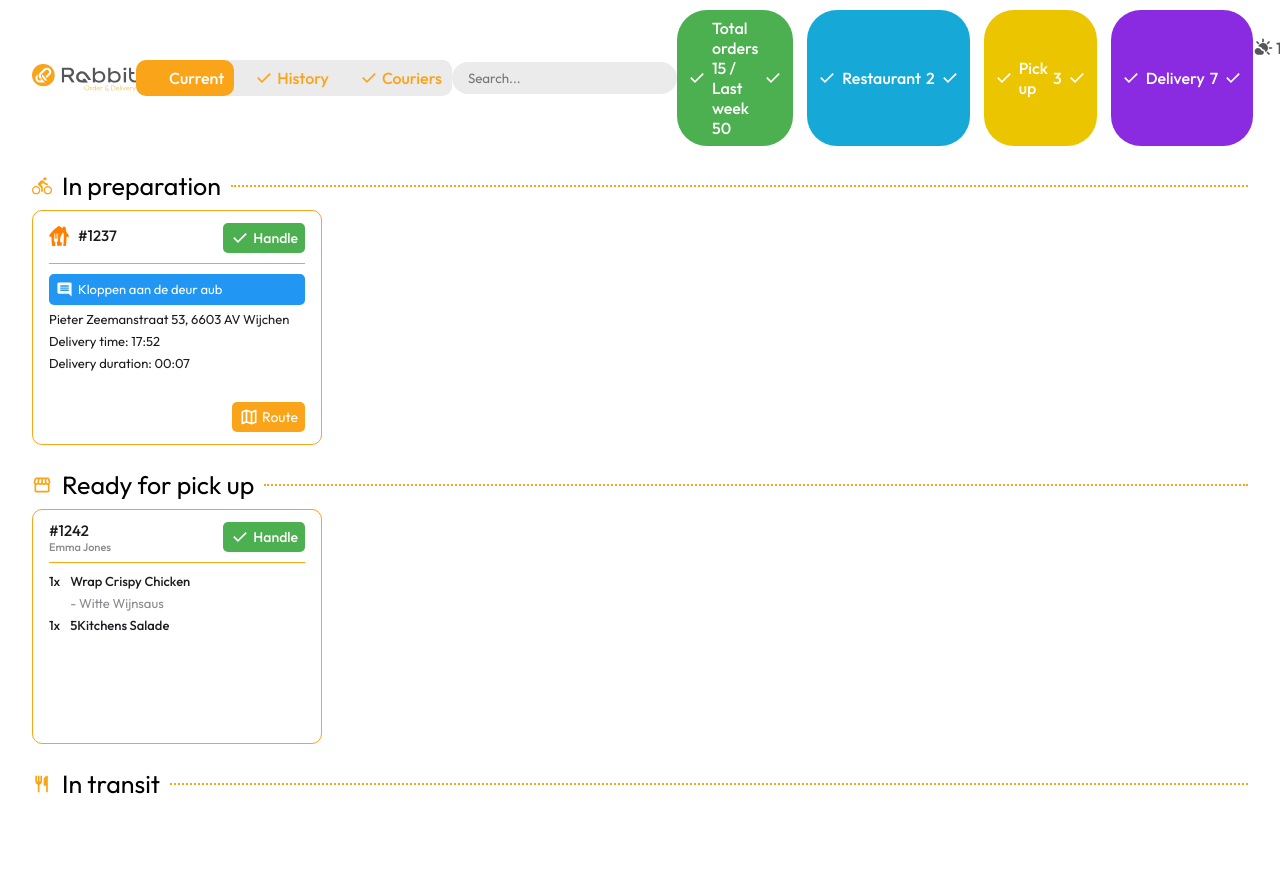
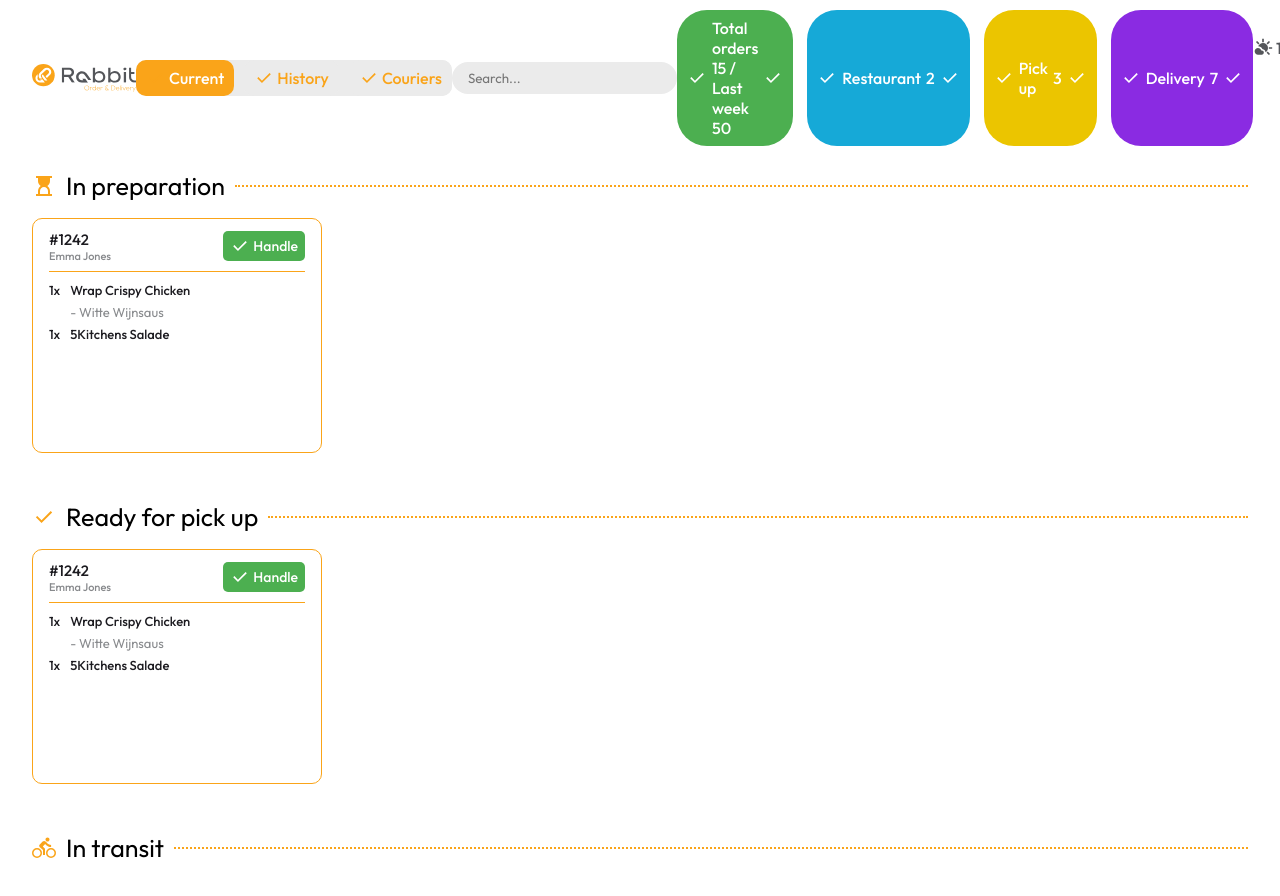
Before and after one commit to IzzetGunturk/orderscreenrabbitorderdelivery, an Angular app: page /floormanager in a window 1280 px wide. Shown: the top 896 px of the page. Before the commit the page ends 818 px from the top, so only its background shows below. Built offline with nearby package versions, Linux system fonts and the light colour scheme.

Commit message:
fixed container height and icons

```diff
--- a/src/app/floormanager/floormanager.component.html
+++ b/src/app/floormanager/floormanager.component.html
@@ -53,22 +53,20 @@
   <!-- In preparation -->
   <div class="orderscheme">
     <div class="titletypeorder">
-      <app-svgicons [selectedSvg]="'delivery'" [fillColor]="'#FAA419'"></app-svgicons>
+      <app-svgicons [selectedSvg]="'hourglass'" [fillColor]="'#FAA419'" [svgHeight]="'24px'" [svgWidth]="'24px'"></app-svgicons>
       <p>In preparation</p>
       <hr>
     </div>
     <div class="orders-container">
       <div class="ordersready">
         <div class="orders">
-          <div class="order-delivery card ready-order" *ngFor="let order of deliveryOrdersReady(); let i = index">
+          <div class="order-pickup ready-order" *ngFor="let order of pickupOrdersReady(); let i = index">
             <div class="orderheader">
-              <div class="orderid">
-                <app-svgicons [selectedSvg]="order.deliverycompanyicon" [fillColor]="'#000'" svgHeight="24px"
-                  svgWidth="24px">
-                </app-svgicons>
+              <div class="id-name">
                 <p>#{{ order.id }}</p>
+                <p class="namecustomer">{{ order.namecustomer }}</p>
               </div>
-              <div class="buttonHandle" (click)="handleOrderDelivery(i)">
+              <div class="buttonHandle" (click)="handleOrderPickup(i)">
                 <app-svgicons [selectedSvg]="'check'" [fillColor]="'#fff'"></app-svgicons>
                 <p>Handle</p>
               </div>
@@ -77,20 +75,24 @@
             <div class="orderbody">
               <div class="commentandorderinformation">
                 <div class="comment" *ngIf="order.comment">
-                  <app-svgicons [selectedSvg]="'comment'" [fillColor]="'#fff'" svgHeight="17px" svgWidth="17px">
+                  <app-svgicons [selectedSvg]="'comment'" [fillColor]="'#fff'" [svgHeight]="'16px'" [svgWidth]="'16px'">
                   </app-svgicons>
                   <p>{{ order.comment }}</p>
                 </div>
-                <div class="deliveryinformation">
-                  <p>{{ order.address }}</p>
-                  <p>{{ order.deliverytime }}</p>
-                  <p>{{ order.deliveryduration }}</p>
+                <div class="dishes" *ngFor="let dish of order.dishes | slice:0:3">
+                  <div class="amountdishes">
+                    <p>{{ dish.quantity }}x </p>
+                    <div class="dishnameoption">
+                      <p>{{ dish.name }}</p>
+                      <span *ngIf="dish.option">- {{ dish.option }}</span>
+                    </div>
+                  </div>
                 </div>
               </div>
             </div>
-            <div class="buttonRoute">
-              <app-svgicons [selectedSvg]="'map'" [fillColor]="'#fff'"></app-svgicons>
-              <p>Route</p>
+            <div class="buttonViewMore" *ngIf="order.dishes.length > 3" (click)="openModal(order)">
+              <app-svgicons [selectedSvg]="'information'" [fillColor]="'#fff'"></app-svgicons>
+              <p>View more</p>
             </div>
           </div>
         </div>
@@ -101,7 +103,7 @@
   <!-- Ready for pick up -->
   <div class="orderscheme">
     <div class="titletypeorder">
-      <app-svgicons [selectedSvg]="'pickup'" [fillColor]="'#FAA419'"></app-svgicons>
+      <app-svgicons [selectedSvg]="'check'" [fillColor]="'#FAA419'" [svgHeight]="'24px'" [svgWidth]="'24px'"></app-svgicons>
       <p>Ready for pick up</p>
       <hr>
     </div>
@@ -151,7 +153,7 @@
   <!-- In transit -->
   <div class="orderscheme">
     <div class="titletypeorder">
-      <app-svgicons [selectedSvg]="'restaurant'" [fillColor]="'#FAA419'"></app-svgicons>
+      <app-svgicons [selectedSvg]="'delivery'" [fillColor]="'#FAA419'" [svgHeight]="'24px'" [svgWidth]="'24px'"></app-svgicons>
       <p>In transit</p>
       <hr>
     </div>
--- a/src/app/floormanager/floormanager.component.scss
+++ b/src/app/floormanager/floormanager.component.scss
@@ -111,8 +111,8 @@ header {
 .orderscheme {
   display: flex;
   flex-direction: column;
-  gap: 8px;
-  height: 305x;
+  gap: 16px;
+  height: 307px;
 
   .titletypeorder {
     display: flex;
--- a/src/app/pickup/pickup.component.html
+++ b/src/app/pickup/pickup.component.html
@@ -13,7 +13,7 @@
   <!-- Delivery -->
   <div class="orderscheme">
     <div class="titletypeorder">
-      <app-svgicons [selectedSvg]="'delivery'" [fillColor]="'#FAA419'"></app-svgicons>
+      <app-svgicons [selectedSvg]="'delivery'" [fillColor]="'#FAA419'" [svgHeight]="'24px'" [svgWidth]="'24px'"></app-svgicons>
       <p>Delivery</p>
       <hr>
     </div>
@@ -106,7 +106,7 @@
   <!-- Pick up -->
   <div class="orderscheme">
     <div class="titletypeorder">
-      <app-svgicons [selectedSvg]="'pickup'" [fillColor]="'#FAA419'"></app-svgicons>
+      <app-svgicons [selectedSvg]="'pickup'" [fillColor]="'#FAA419'" [svgHeight]="'24px'" [svgWidth]="'24px'"></app-svgicons>
       <p>Pick up</p>
       <hr>
     </div>
@@ -205,7 +205,7 @@
   <!-- Restaurant -->
   <div class="orderscheme">
     <div class="titletypeorder">
-      <app-svgicons [selectedSvg]="'restaurant'" [fillColor]="'#FAA419'"></app-svgicons>
+      <app-svgicons [selectedSvg]="'restaurant'" [fillColor]="'#FAA419'" [svgHeight]="'24px'" [svgWidth]="'24px'"></app-svgicons>
       <p>Restaurant
         <hr>
     </div>
--- a/src/app/pickup/pickup.component.scss
+++ b/src/app/pickup/pickup.component.scss
@@ -40,7 +40,7 @@ header {
   display: flex;
   flex-direction: column;
   gap: 8px;
-  height: 305x;
+  height: 307px;
 
   .titletypeorder {
     display: flex;
--- a/src/app/svgicons/svgicons.component.html
+++ b/src/app/svgicons/svgicons.component.html
@@ -95,3 +95,31 @@
   [attr.height]="svgHeight" [attr.fill]="fillColor" style="display: block;">
   <path d="m256-200-56-56 224-224-224-224 56-56 224 224 224-224 56 56-224 224 224 224-56 56-224-224-224 224Z" />
 </svg>
+
+<!-- Current icon -->
+<svg *ngIf="selectedSvg === 'current'" xmlns="http://www.w3.org/2000/svg" viewBox="0 -960 960 960"
+  [attr.width]="svgWidth" [attr.height]="svgHeight" [attr.fill]="fillColor" style="display: block;">
+  <path
+    d="m612-292 56-56-148-148v-184h-80v216l172 172ZM480-80q-83 0-156-31.5T197-197q-54-54-85.5-127T80-480q0-83 31.5-156T197-763q54-54 127-85.5T480-880q83 0 156 31.5T763-763q54 54 85.5 127T880-480q0 83-31.5 156T763-197q-54 54-127 85.5T480-80Zm0-400Zm0 320q133 0 226.5-93.5T800-480q0-133-93.5-226.5T480-800q-133 0-226.5 93.5T160-480q0 133 93.5 226.5T480-160Z" />
+</svg>
+
+<!-- History icon -->
+<svg *ngIf="selectedSvg === 'history'" xmlns="http://www.w3.org/2000/svg" viewBox="0 -960 960 960"
+  [attr.width]="svgWidth" [attr.height]="svgHeight" [attr.fill]="fillColor" style="display: block;">
+  <path
+    d="M480-120q-138 0-240.5-91.5T122-440h82q14 104 92.5 172T480-200q117 0 198.5-81.5T760-480q0-117-81.5-198.5T480-760q-69 0-129 32t-101 88h110v80H120v-240h80v94q51-64 124.5-99T480-840q75 0 140.5 28.5t114 77q48.5 48.5 77 114T840-480q0 75-28.5 140.5t-77 114q-48.5 48.5-114 77T480-120Zm112-192L440-464v-216h80v184l128 128-56 56Z" />
+</svg>
+
+<!-- Filteroff icon -->
+<svg *ngIf="selectedSvg === 'filteroff'" xmlns="http://www.w3.org/2000/svg" viewBox="0 -960 960 960"
+  [attr.width]="svgWidth" [attr.height]="svgHeight" [attr.fill]="fillColor" style="display: block;">
+  <path
+    d="m592-481-57-57 143-182H353l-80-80h487q25 0 36 22t-4 42L592-481ZM791-56 560-287v87q0 17-11.5 28.5T520-160h-80q-17 0-28.5-11.5T400-200v-247L56-791l56-57 736 736-57 56ZM535-538Z" />
+</svg>
+
+<!-- Filter icon -->
+<svg *ngIf="selectedSvg === 'filter'" xmlns="http://www.w3.org/2000/svg" viewBox="0 -960 960 960"
+  [attr.width]="svgWidth" [attr.height]="svgHeight" [attr.fill]="fillColor" style="display: block;">
+  <path
+    d="M440-160q-17 0-28.5-11.5T400-200v-240L168-736q-15-20-4.5-42t36.5-22h560q26 0 36.5 22t-4.5 42L560-440v240q0 17-11.5 28.5T520-160h-80Zm40-308 198-252H282l198 252Zm0 0Z" />
+</svg>
```
